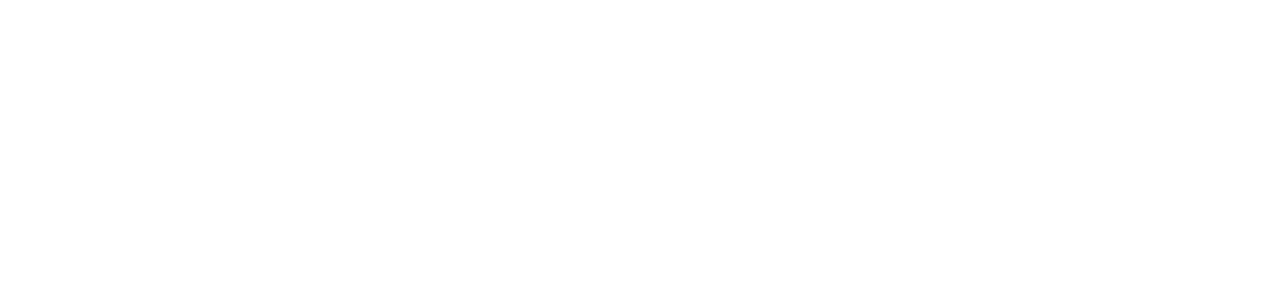
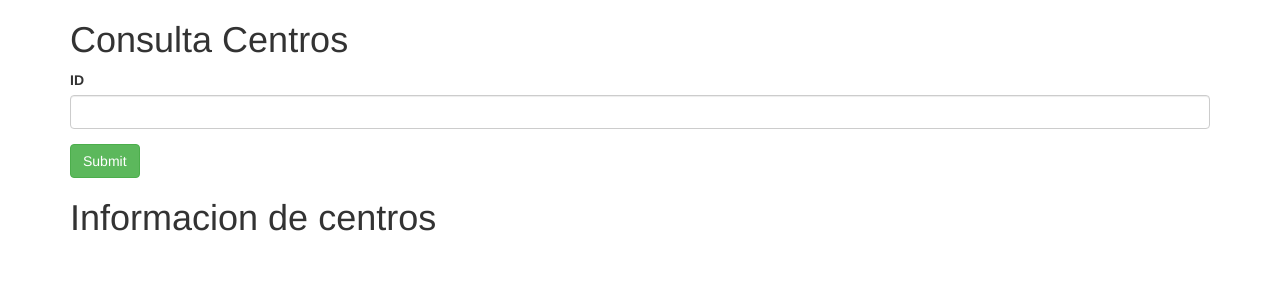
Before and after one commit to dacaslles/SA-Proyecto-Frontend, an Angular app: page /ConsultaCentros in a window 1280 px wide. Before the commit this address led to /. Shown: the top 300 px of the page. Built offline with nearby package versions, Linux system fonts and the light colour scheme.

Commit message:
Consulta de centros en progreso

```diff
--- a/package.json
+++ b/package.json
@@ -25,7 +25,7 @@
     "zone.js": "~0.8.26"
   },
   "devDependencies": {
-    "@angular-devkit/build-angular": "~0.7.0",
+    "@angular-devkit/build-angular": "^0.7.5",
     "@angular/cli": "~6.1.5",
     "@angular/compiler-cli": "^6.1.0",
     "@angular/language-service": "^6.1.0",
--- /dev/null
+++ b/src/app/consulta-centros/consulta-centros.component.html
@@ -0,0 +1,23 @@
+<div class="container">
+  <h1>Consulta Centros</h1>
+  <form [formGroup]="GrupoCentro" (ngSubmit)="onSubmit()">
+    <div class="form-group">
+      <label for="dpi">ID</label>
+      <input type="text" class="form-control" formControlName="id" required>
+    </div>
+
+    <button type="submit" class="btn btn-success">Submit</button>
+
+  </form>
+</div>
+<div class="container">
+  <h1>Informacion de centros</h1>
+  <li *ngFor="let centro of centros">
+    <span>{{centro.nombre}}</span>
+    <div *ngIf="unCentro;then infoBlock"></div>
+    <ng-template #infoBlock>
+      <span><br>{{centro.direccion}}</span>
+      <span><br>{{centro.municipio}}</span>
+    </ng-template>
+  </li>
+</div>
--- /dev/null
+++ b/src/app/consulta-centros/consulta-centros.component.ts
@@ -0,0 +1,41 @@
+import { Component, OnInit } from '@angular/core';
+import { FormGroup, FormControl, FormBuilder } from '@angular/forms';
+import { HttpClient } from '@angular/common/http';
+
+@Component({
+  selector: 'app-consulta-centros',
+  templateUrl: './consulta-centros.component.html',
+  styleUrls: ['./consulta-centros.component.css']
+})
+export class ConsultaCentrosComponent implements OnInit {
+
+  GrupoCentro = new FormGroup({
+    id: new FormControl('')
+  });
+
+   centros;
+   unCentro;
+
+  constructor(private fb: FormBuilder, private http: HttpClient) { }
+
+  ngOnInit() {
+  }
+
+  onSubmit(){
+    const value = this.GrupoCentro.get('id').value;
+
+    if(value == ''){
+      this.http.get('http://elecciones-sa.tk:8080/elecciones/rest/centros-votacion/')
+      .subscribe(
+        (data) => {
+          this.centros = data;
+          this.unCentro = true;
+          //const dataString = JSON.stringify(data);
+          //const dataJson = JSON.parse(dataString);
+          //console.warn(dataJson);
+        });
+    } else {
+      console.warn(this.GrupoCentro.value);
+    }
+  }
+}
```
Also changed, not shown: src/app/app.module.ts (+5 -2 lines), src/app/consulta-centros/consulta-centros.component.css (added), 2 other files (tests, documents, lock files or other folders).
